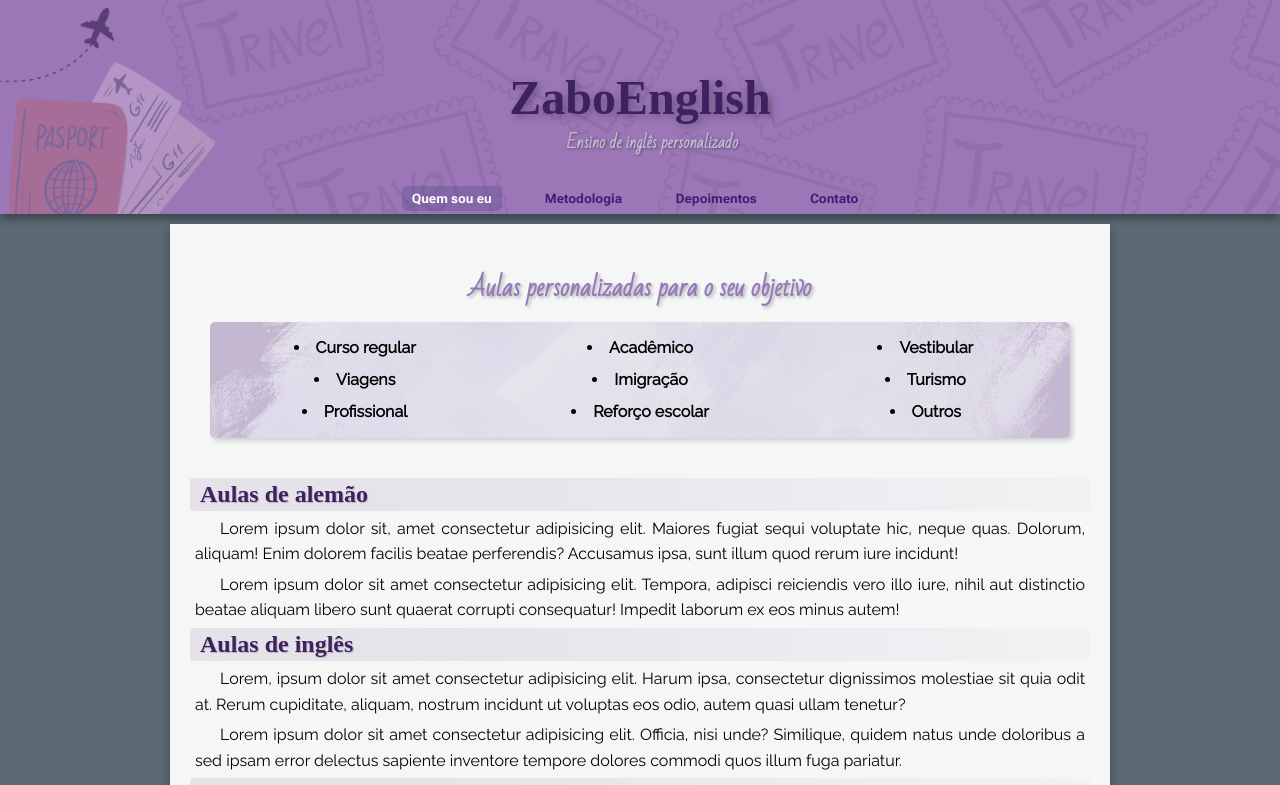
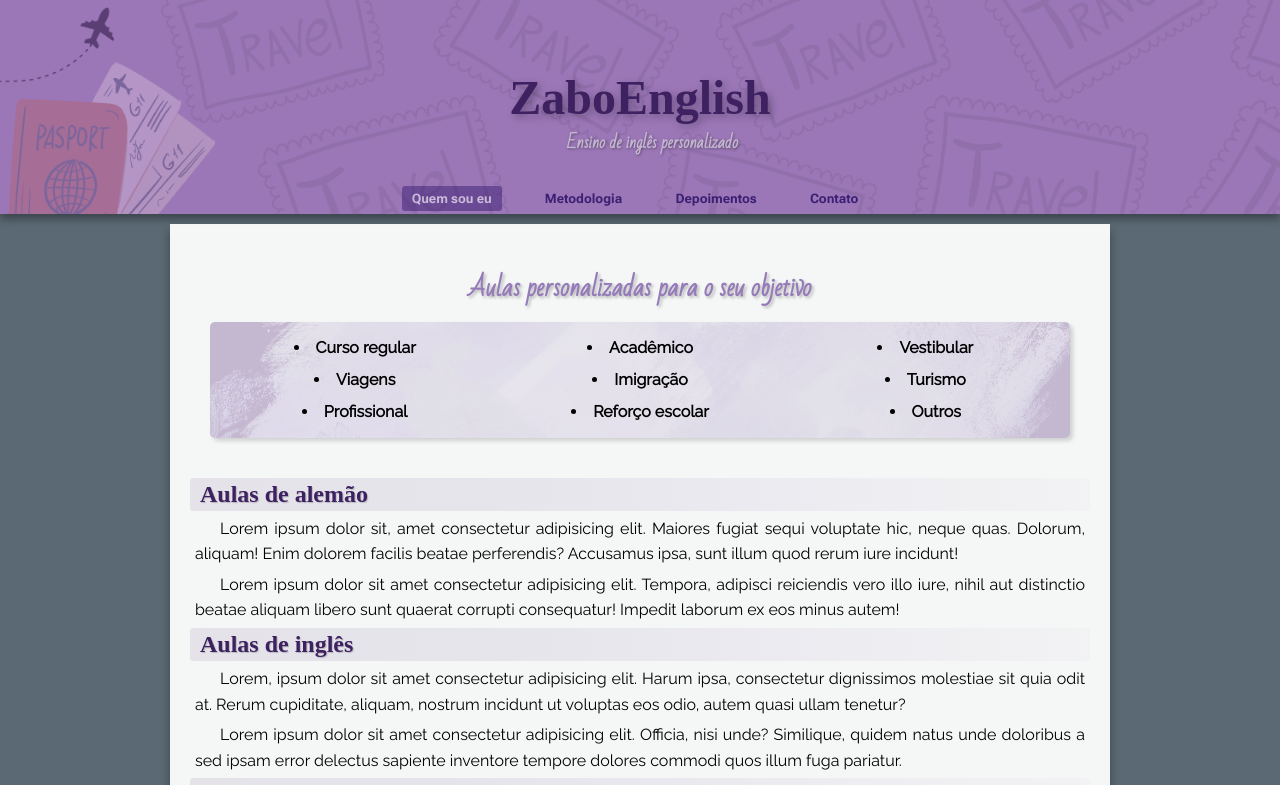
Before and after one commit to adrianefagundes/projetos-pessoais, a plain HTML site: page zaboenglish/index.html in a window 1280 px wide. In both pictures the pointer is over the link "Quem sou eu". Shown: the top 785 px of the page. Drawn offline with Linux system fonts and the light colour scheme; a web font is replaced by a local one.

Commit message:
style: nav bar
Melhoria na opacidade dos botões da nav bar.

```diff
--- a/zaboenglish/geral.css
+++ b/zaboenglish/geral.css
@@ -66,15 +66,16 @@ nav {
 nav > a {
     color: var(--roxo-escuro);
     text-decoration: none;
-    border-radius: 5px;
+    border-radius: 3px;
     margin-right: 20px;
     margin-left: 10px;
     padding: 5px 10px 5px 10px;
     transition-duration: 0.5s;
 }
 nav > a:hover {
-    background-color: #594a8c5d;
-    color: white;
+    background-color: var(--roxo-escuro);
+    opacity: 0.5;
+    color: #ffffff;
 }
 
 main {
```
